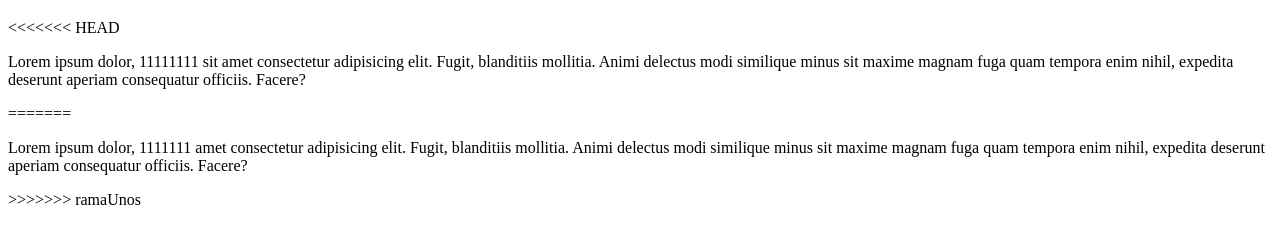
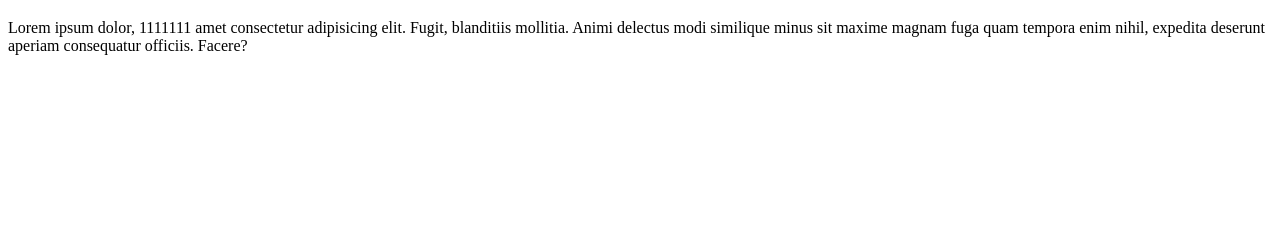
Before and after one commit to DanielQMTZ250797/Prueba4, a plain HTML site: page prueba.html in a window 1280 px wide. Shown: the part 61-304 px from the top of the page. Drawn offline with Linux system fonts and the light colour scheme.

Commit message:
Agregando mas codigo

```diff
--- a/prueba.html
+++ b/prueba.html
@@ -5,10 +5,6 @@
     </head>
     <body>
       <h1>Hola</h1>
-<<<<<<< HEAD
-      <p>Lorem ipsum dolor,  11111111 sit amet consectetur adipisicing elit. Fugit, blanditiis mollitia. Animi delectus modi similique minus sit maxime magnam fuga quam tempora enim nihil, expedita deserunt aperiam consequatur officiis. Facere?</p>
-=======
       <p>Lorem ipsum dolor, 1111111 amet consectetur adipisicing elit. Fugit, blanditiis mollitia. Animi delectus modi similique minus sit maxime magnam fuga quam tempora enim nihil, expedita deserunt aperiam consequatur officiis. Facere?</p>
->>>>>>> ramaUnos
     </body>
 </html>
```
Also changed, not shown: app.js (+11 -0 lines).
